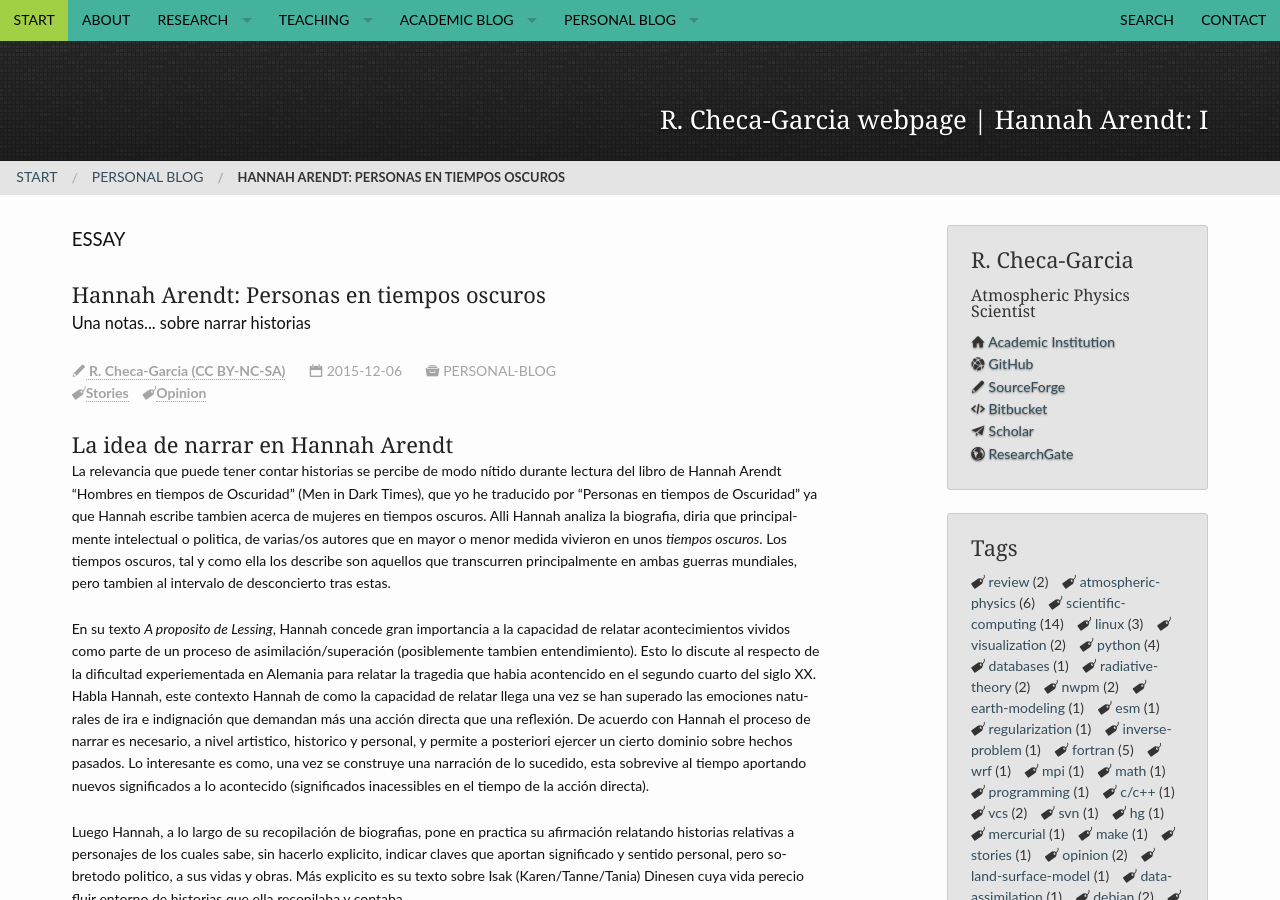
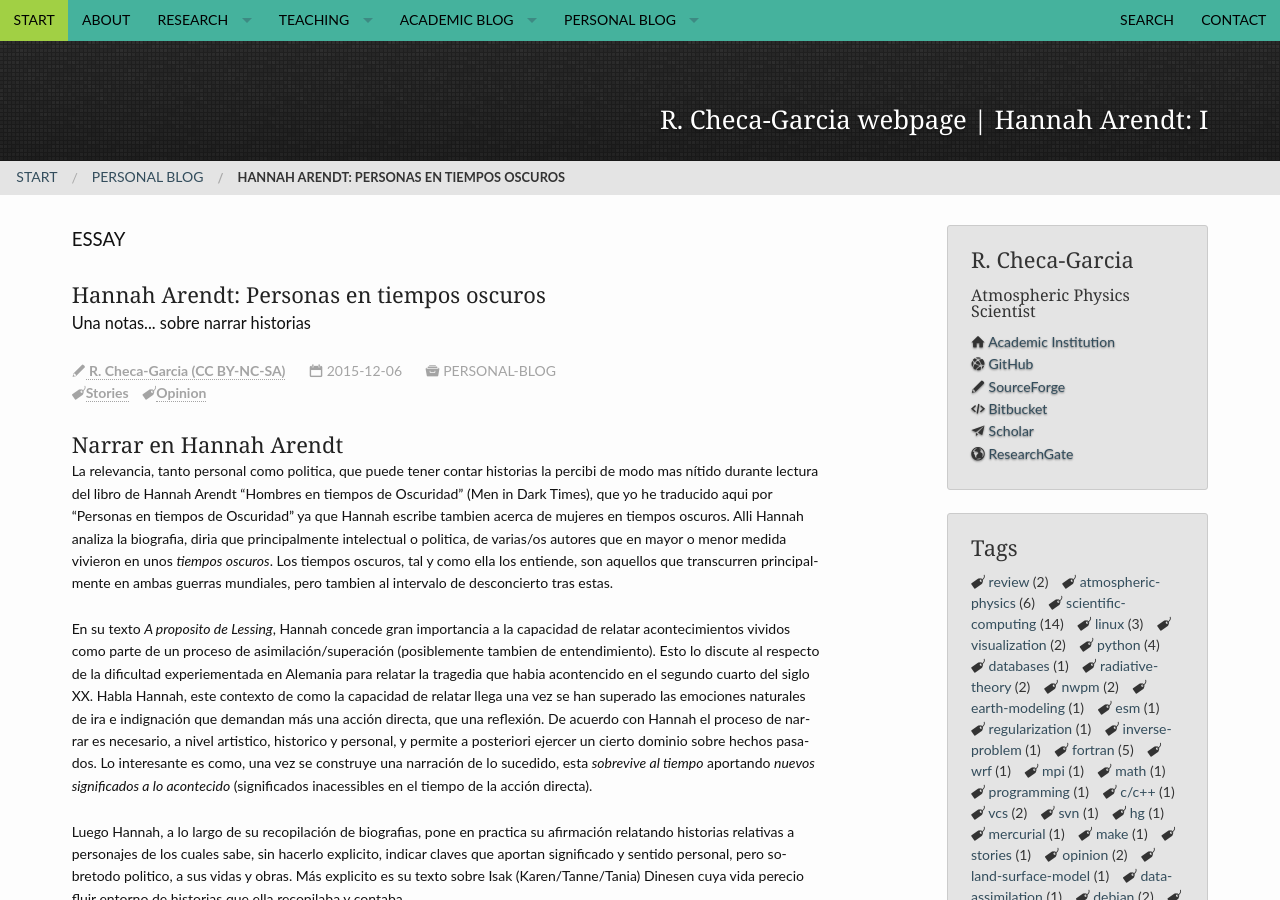
Before and after one commit to RCHG/rchg.github.io, a Jekyll site: the page built from _posts/2015-12-06-About-Stories.md, in a window 1280 px wide and 900 px high. Built offline with Jekyll 4.4.1, drawn with Linux system fonts in a browser that asks for light colours; nearby versions of some CDN libraries; comment, search, counter and statistics services are not loaded.

Commit message:
Update 2015-12-06-About-Stories.md

```diff
--- a/_posts/2015-12-06-About-Stories.md
+++ b/_posts/2015-12-06-About-Stories.md
@@ -15,10 +15,10 @@
     pattern: pattern_jquery-dark-grey-tile.png
 ---
 
-### La idea de narrar en Hannah Arendt
+### Narrar en Hannah Arendt
 
-La relevancia que puede tener contar historias se percibe de modo nítido durante lectura del libro de Hannah Arendt "Hombres en tiempos de Oscuridad" (Men in Dark Times), que yo he traducido por "Personas en tiempos de Oscuridad" ya que Hannah escribe tambien acerca de mujeres en tiempos oscuros. Alli Hannah analiza la biografia, diria que principalmente intelectual o politica, de varias/os autores que en mayor o menor medida vivieron en unos *tiempos oscuros*. Los tiempos oscuros, tal y como ella los describe son aquellos que transcurren principalmente en ambas guerras mundiales, pero tambien al intervalo de desconcierto tras estas.
+La relevancia, tanto personal como politica, que puede tener contar historias la percibi de modo mas nítido durante lectura del libro de Hannah Arendt "Hombres en tiempos de Oscuridad" (Men in Dark Times), que yo he traducido aqui por "Personas en tiempos de Oscuridad" ya que Hannah escribe tambien acerca de mujeres en tiempos oscuros. Alli Hannah analiza la biografia, diria que principalmente intelectual o politica, de varias/os autores que en mayor o menor medida vivieron en unos *tiempos oscuros*. Los tiempos oscuros, tal y como ella los entiende, son aquellos que transcurren principalmente en ambas guerras mundiales, pero tambien al intervalo de desconcierto tras estas.
 
-En su texto *A proposito de Lessing*, Hannah concede gran importancia a la capacidad de relatar acontecimientos vividos como parte de un proceso de asimilación/superación (posiblemente tambien entendimiento). Esto lo discute al respecto de la dificultad experiementada en Alemania para relatar la tragedia que habia acontencido en el segundo cuarto del siglo XX. Habla Hannah, este contexto Hannah de como la capacidad de relatar llega una vez se han superado las emociones naturales de ira e indignación que demandan más una acción directa que una reflexión. De acuerdo con Hannah el proceso de narrar es necesario, a nivel artistico, historico y personal, y permite a posteriori ejercer un cierto dominio sobre hechos pasados. Lo interesante es como, una vez se construye una narración de lo sucedido, esta sobrevive al tiempo aportando nuevos significados a lo acontecido (significados inacessibles en el tiempo de la acción directa).
+En su texto *A proposito de Lessing*, Hannah concede gran importancia a la capacidad de relatar acontecimientos vividos como parte de un proceso de asimilación/superación (posiblemente tambien de entendimiento). Esto lo discute al respecto de la dificultad experiementada en Alemania para relatar la tragedia que habia acontencido en el segundo cuarto del siglo XX. Habla Hannah, este contexto de como la capacidad de relatar llega una vez se han superado las emociones naturales de ira e indignación que demandan más una acción directa, que una reflexión. De acuerdo con Hannah el proceso de narrar es necesario, a nivel artistico, historico y personal, y permite a posteriori ejercer un cierto dominio sobre hechos pasados. Lo interesante es como, una vez se construye una narración de lo sucedido, esta *sobrevive al tiempo* aportando *nuevos significados a lo acontecido* (significados inacessibles en el tiempo de la acción directa).
 
 Luego Hannah, a lo largo de su recopilación de biografias, pone en practica su afirmación relatando historias relativas a personajes de los cuales sabe, sin hacerlo explicito, indicar claves que aportan significado y sentido personal, pero sobretodo politico, a sus vidas y obras. Más explicito es su texto sobre Isak (Karen/Tanne/Tania) Dinesen cuya vida perecio fluir entorno de historias que ella recopilaba y contaba.
```
